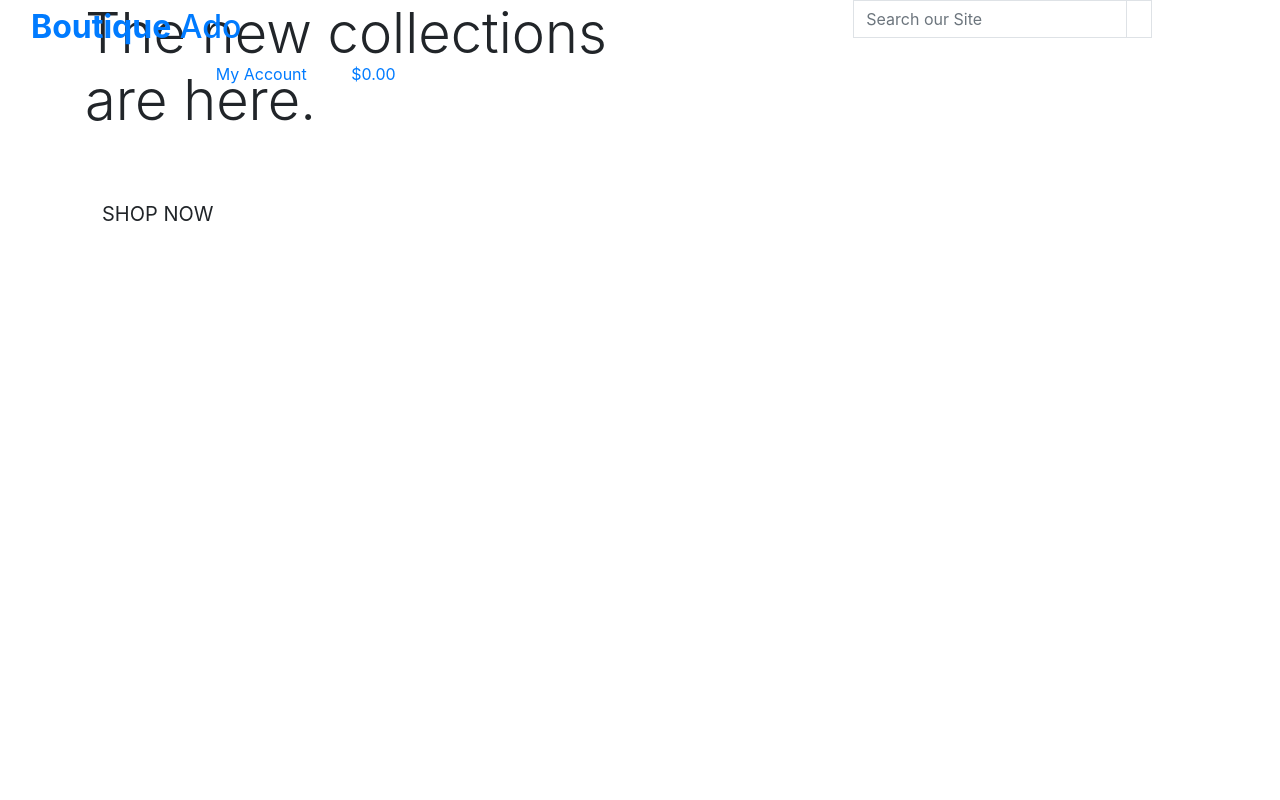
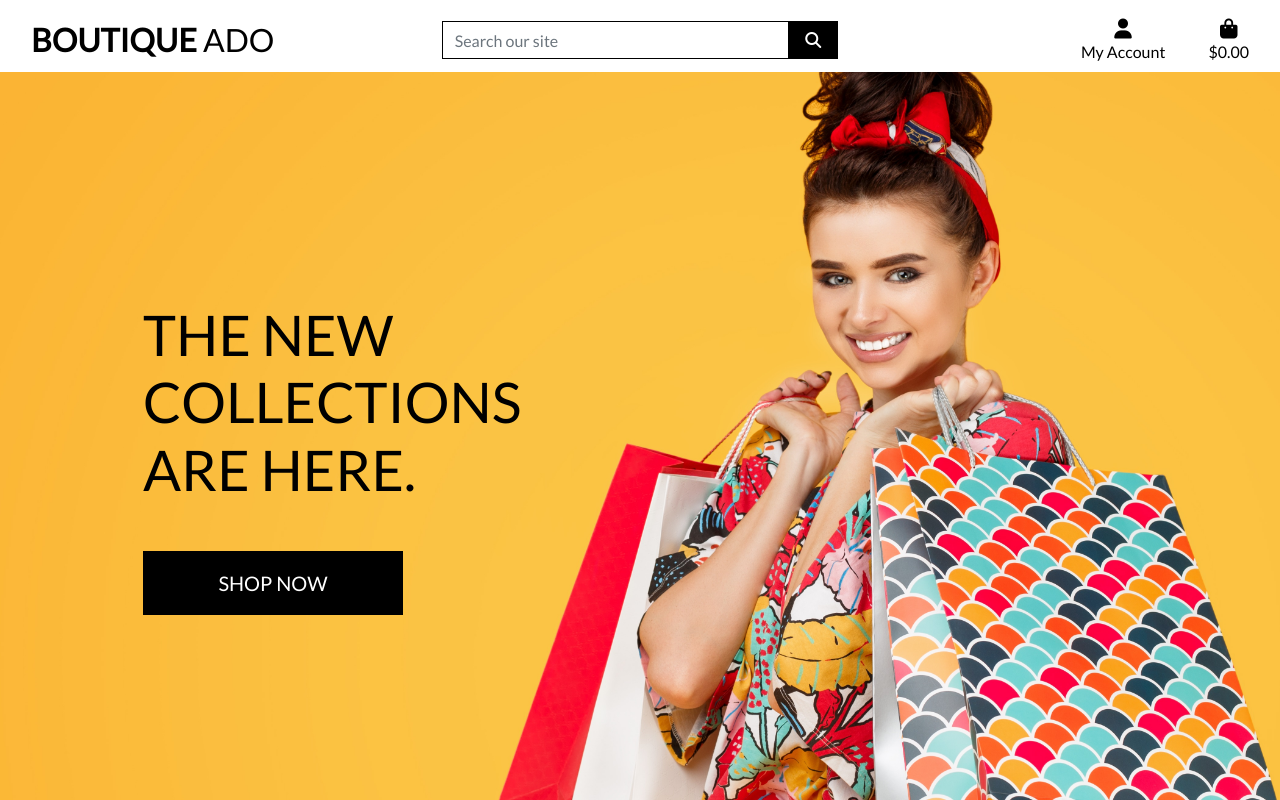
Before and after one commit to dof-bull/boutique_ado_v1, a Django app: page / in a window 1280 px wide. Run offline with Django 3.2, Linux system fonts and the light colour scheme; some libraries are stand-ins or nearby versions.

Commit message:
Completed home page header and css.

```diff
--- a/boutique_ado/settings.py
+++ b/boutique_ado/settings.py
@@ -146,3 +146,7 @@ USE_TZ = True
 # https://docs.djangoproject.com/en/3.0/howto/static-files/
 
 STATIC_URL = '/static/'
+STATICFILES_DIRS = (os.path.join(BASE_DIR, 'static'),)
+
+MEDIA_URL = '/media/'
+MEDIA_ROOT = os.path.join(BASE_DIR, 'media')
--- a/boutique_ado/urls.py
+++ b/boutique_ado/urls.py
@@ -15,9 +15,11 @@ Including another URLconf
 """
 from django.contrib import admin
 from django.urls import path, include
+from django.conf import settings
+from django.conf.urls.static import static
 
 urlpatterns = [
     path('admin/', admin.site.urls),
     path('accounts/', include('allauth.urls')),
     path('', include('home.urls')),
-]
+] + static(settings.MEDIA_URL, document_root=settings.MEDIA_ROOT)
--- /dev/null
+++ b/static/css/base.css
@@ -0,0 +1,81 @@
+html {
+    height: 100%;
+}
+
+body {
+    background: url('/media/homepage_background_cropped.jpg') no-repeat center center fixed;
+    background-size: cover;
+    height: calc(100vh - 164px);
+    color: #555;
+    font-family: 'Lato';
+}
+
+/* from Bulma */
+.icon {
+    align-items: center;
+    display: inline-flex;
+    justify-content: center;
+    height: 1.5rem;
+    width: 1.5rem;
+}
+
+.logo-font {
+    text-transform: uppercase;
+}
+
+.main-logo-link {
+    width: fit-content;
+}
+
+.shop-now-button {
+    background: black;
+    color: white;
+    min-width: 260px;
+}
+
+.btn-black {
+    background: black;
+    color: white;
+}
+
+.shop-now-button:hover,
+.shop-now-button:active,
+.shop-now-button:focus,
+.btn-black:hover,
+.btn-black:active,
+.btn-black:focus {
+    background: #222;
+    color: white;
+}
+
+.text-black {
+    color: #000 !important;
+}
+
+.border-black {
+    border: 1px solid black !important;
+}
+
+/* -------------------------------- Media Queries */
+
+/* Slightly larger container on xl screens */
+@media (min-width: 1200px) {
+  .container {
+    max-width: 80%;
+  }
+}
+
+/* fixed top navbar only on medium and up */
+@media (min-width: 992px) {
+    .fixed-top-desktop-only {
+        position: fixed;
+        top: 0;
+        right: 0;
+        left: 0;
+        z-index: 1030;
+    }
+
+    .header-container {
+        padding-top: 164px;
+    }
+}
--- a/templates/base.html
+++ b/templates/base.html
@@ -2,7 +2,6 @@
 
 <!doctype html>
 <html lang="en">
-
   <head>
 
     {% block meta %}
@@ -15,16 +14,19 @@
     {% endblock %}
 
     {% block corecss %}
-        <link rel="stylesheet" href="https://stackpath.bootstrapcdn.com/bootstrap/4.5.0/css/bootstrap.min.css" integrity="sha384-9aIt2nRpC12Uk9gS9baDl411NQApFmC26EwAOH8WgZl5MYYxFfc+NcPb1dKGj7Sk" crossorigin="anonymous">
+        <link rel="stylesheet" href="https://stackpath.bootstrapcdn.com/bootstrap/4.4.1/css/bootstrap.min.css" integrity="sha384-Vkoo8x4CGsO3+Hhxv8T/Q5PaXtkKtu6ug5TOeNV6gBiFeWPGFN9MuhOf23Q9Ifjh" crossorigin="anonymous">
+        <link rel="stylesheet" href="https://fonts.googleapis.com/css?family=Lato&display=swap">
+        <link rel="stylesheet" href="{% static 'css/base.css' %}">
     {% endblock %}
 
     {% block extra_css %}
     {% endblock %}
 
     {% block corejs %}
-        <script src="https://code.jquery.com/jquery-3.5.1.slim.min.js" integrity="sha384-DfXdz2htPH0lsSSs5nCTpuj/zy4C+OGpamoFVy38MVBnE+IbbVYUew+OrCXaRkfj" crossorigin="anonymous"></script>
+        <script src="https://kit.fontawesome.com/5d7030250e.js" crossorigin="anonymous"></script>
+        <script src="https://code.jquery.com/jquery-3.4.1.slim.min.js" integrity="sha384-J6qa4849blE2+poT4WnyKhv5vZF5SrPo0iEjwBvKU7imGFAV0wwj1yYfoRSJoZ+n" crossorigin="anonymous"></script>
         <script src="https://cdn.jsdelivr.net/npm/popper.js@1.16.0/dist/umd/popper.min.js" integrity="sha384-Q6E9RHvbIyZFJoft+2mJbHaEWldlvI9IOYy5n3zV9zzTtmI3UksdQRVvoxMfooAo" crossorigin="anonymous"></script>
-        <script src="https://stackpath.bootstrapcdn.com/bootstrap/4.5.0/js/bootstrap.min.js" integrity="sha384-OgVRvuATP1z7JjHLkuOU7Xw704+h835Lr+6QL9UvYjZE3Ipu6Tp75j7Bh/kR0JKI" crossorigin="anonymous"></script>
+        <script src="https://stackpath.bootstrapcdn.com/bootstrap/4.4.1/js/bootstrap.min.js" integrity="sha384-wfSDF2E50Y2D1uUdj0O3uMBJnjuUD4Ih7YwaYd1iqfktj0Uod8GCExl3Og8ifwB6" crossorigin="anonymous"></script>
     {% endblock %}
 
     {% block extra_js %}
@@ -32,19 +34,18 @@
 
     <title>Boutique Ado {% block extra_title %}{% endblock %}</title>
   </head>
-
   <body>
     <header class="container-fluid fixed-top">
-        <div class="row">
+        <div id="topnav" class="row bg-white pt-lg-2 d-none d-lg-flex">
             <div class="col-12 col-lg-4 my-auto py-1 py-lg-0 text-center text-lg-left">
                 <a href="{% url 'home' %}" class="nav-link main-logo-link">
-                    <h2 class="logo-front text-black my-0"><strong>Boutique</strong> Ado</h2>
+                    <h2 class="logo-font text-black my-0"><strong>Boutique</strong> Ado</h2>
                 </a>
             </div>
-			<div class="col-12 col-lg-4 my-auto py-1 py-lg-0"></div>
+            <div class="col-12 col-lg-4 my-auto py-1 py-lg-0">
                 <form method="GET" action="">
                     <div class="input-group w-100">
-                        <input class="form-control border border-black rounded-0" type="text" name="q" placeholder="Search our Site">
+                        <input class="form-control border border-black rounded-0" type="text" name="q" placeholder="Search our site">
                         <div class="input-group-append">
                             <button class="form-control btn btn-black border border-black rounded-0" type="submit">
                                 <span class="icon">
@@ -54,10 +55,11 @@
                         </div>
                     </div>
                 </form>
+            </div>
             <div class="col-12 col-lg-4 my-auto py-1 py-lg-0">
                 <ul class="list-inline list-unstyled text-center text-lg-right my-0">
                     <li class="list-inline-item dropdown">
-                        <a class="text-black nav-link" href="#" id="user-options" data-toggle="dropdown" aria-haspopup="true" area-expanded="false">
+                        <a class="text-black nav-link" href="#" id="user-options" data-toggle="dropdown" aria-haspopup="true" aria-expanded="false">
                             <div class="text-center">
                                 <div><i class="fas fa-user fa-lg"></i></div>
                                 <p class="my-0">My Account</p>
@@ -110,5 +112,4 @@
 
 
   </body>
-
 </html>
```
Also changed, not shown: media/homepage_background_cropped.jpg (added). Lines whose indentation alone changed are shown as unchanged.
